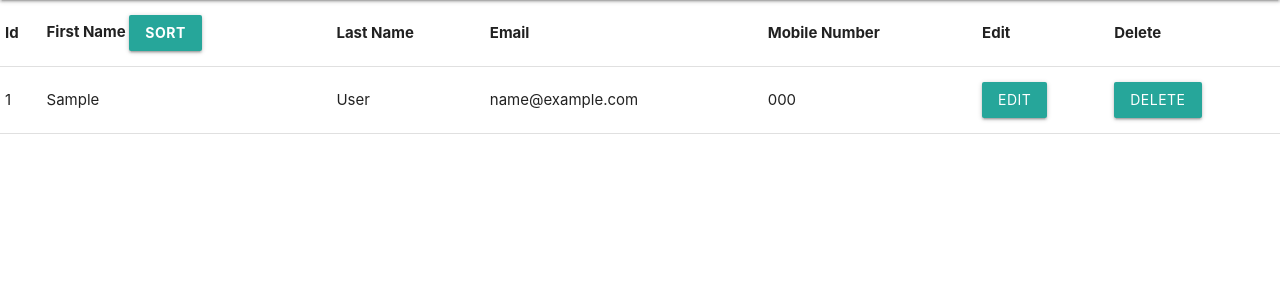
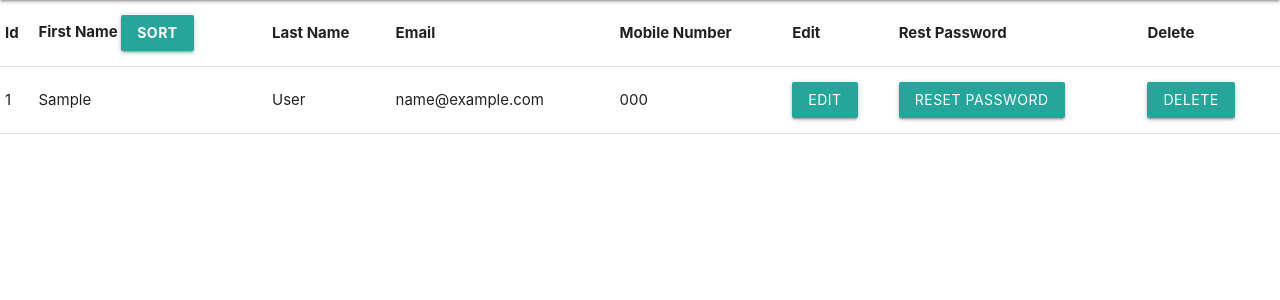
Before and after one commit to namitdoshi/phonebook, a PHP site: page /admin.php in a window 1280 px wide. Shown: the part 64-364 px from the top of the page. Run offline with PHP 8.4, Linux system fonts and the light colour scheme; the visitor is signed in with stand-in values (Sample User, id 1); tables that the repository leaves empty or names only in its code hold one stand-in row (values such as "Sample post").

Commit message:
added reset password btn and a new file to redirect admin

```diff
--- a/admin.php
+++ b/admin.php
@@ -4,6 +4,19 @@
     $title = 'Admin home';
     include ('./admin-header.php');
     include ('./connection.php');
+
+    // if (isset($_GET['id'])) {
+    //   $user_id = $_GET['id'];
+    //   // $deleteUserQuery = "DELETE FROM regiseration, group_details, user_details, group_contacts_list WHERE user_id = '$user_id'";
+    //   // $deleteUserQuery = "DELETE FROM `group_contacts_list`, `group_details`, `registeration`, `user_details` WHERE group_contacts_list.user_id = '$user_id' AND group_details.user_id = '$user_id' AND registeration.user_id = '$user_id' AND user_details.user_id = '$user_id'";
+    //   $deleteUser = $con -> query($deleteUserQuery);
+    //   if ($deleteUser) {
+    //     header('location: ./admin.php');
+    //   } else {
+    //     print 'abc';
+    //   }
+
+    // }
 
     $viewUserQuery = "SELECT * FROM registeration";
     $viewUser = $con -> query($viewUserQuery);
@@ -18,6 +31,7 @@
       <th>Email</th>
       <th>Mobile Number</th>
       <th>Edit</th>
+      <th>Rest Password</th>
       <th>Delete</th>
     </tr>
   </thead>
@@ -26,13 +40,14 @@
     while ($row = $viewUser -> fetch_assoc()) {
     ?>
       <tr>
-          <td><?php echo $row['id'] ?></td>
+          <td><?php echo $row['user_id'] ?></td>
           <td><?php echo $row['fname'] ?></td>
           <td><?php echo $row['lname'] ?></td>
           <td><?php echo $row['email'] ?></td>
           <td><?php echo $row['mobile'] ?></td>
-          <td><a class="waves-effect waves-light btn" href="./edit.php?id=<?php echo $row['id']?>">Edit</a></td>
-          <td><a class="waves-effect waves-light btn" href="?id=<?php echo $row['id']; ?>" name="delete">Delete</a></td>
+          <td><a class="waves-effect waves-light btn" href="./edit.php?id=<?php echo $row['user_id']?>">Edit</a></td>
+          <td><a href="./admin-password-reset.php?id=<?php echo $row['user_id']?>" class="waves-effect waves-light btn">Reset Password</a></td>
+          <td><a class="waves-effect waves-light btn" href="?id=<?php echo $row['user_id']; ?>" name="delete">Delete</a></td>
         </tr>
     <?php
     }
```
Also changed, not shown: admin-password-reset.php (added, +9 -0 lines).
